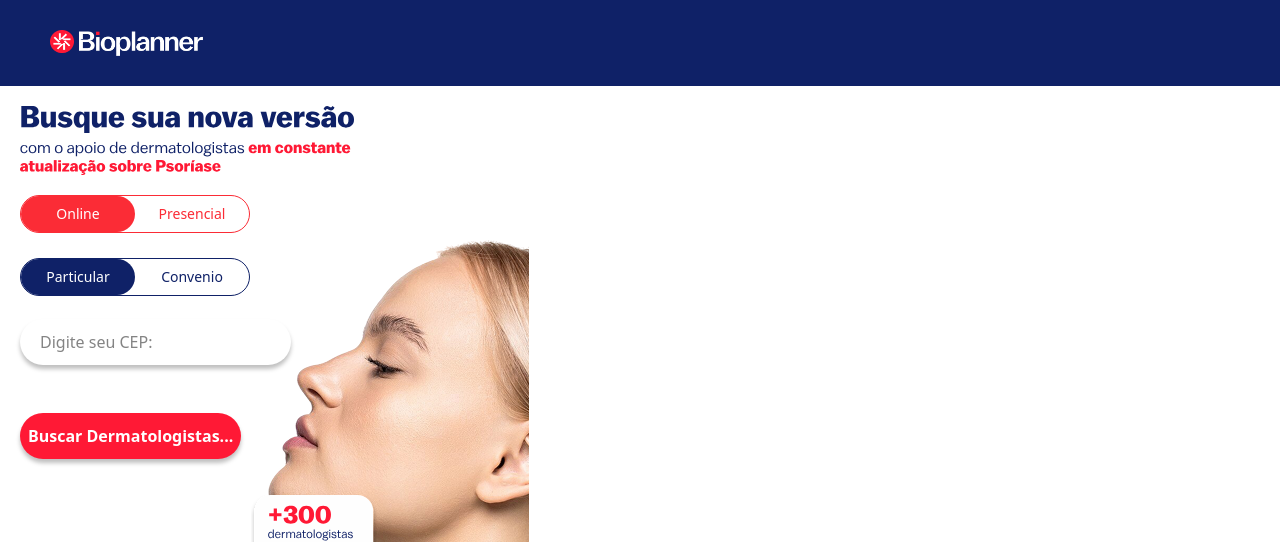
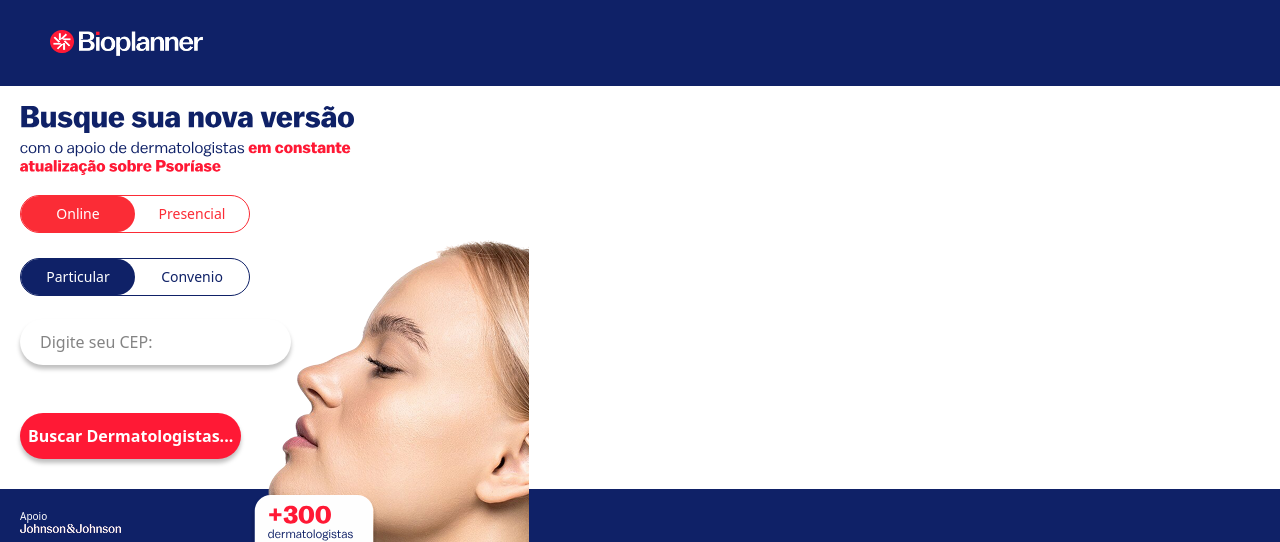
Before and after one commit to mualv3szapa/bioplanner-, a Next.js app: page / in a window 1280 px wide. Shown: the top 542 px of the page. Built offline with nearby package versions, Linux system fonts and the light colour scheme.

Commit message:
subindo para deploy

```diff
--- a/src/app/page.tsx
+++ b/src/app/page.tsx
@@ -60,13 +60,18 @@ export default function Home() {
             </form>
           </div>
 
-          <Image
+
+          <div className="w-[279px] h-[317px]">
+            <Image
             className=""
             src={loiraCortada}
             width={279}
             height={317}
             alt=""
           />
+          </div>
+
+
         </div>
       </div>
       <div className="w-full h-[78px] bg-[#0F2167] p-5 mt-[-40px]">
```
